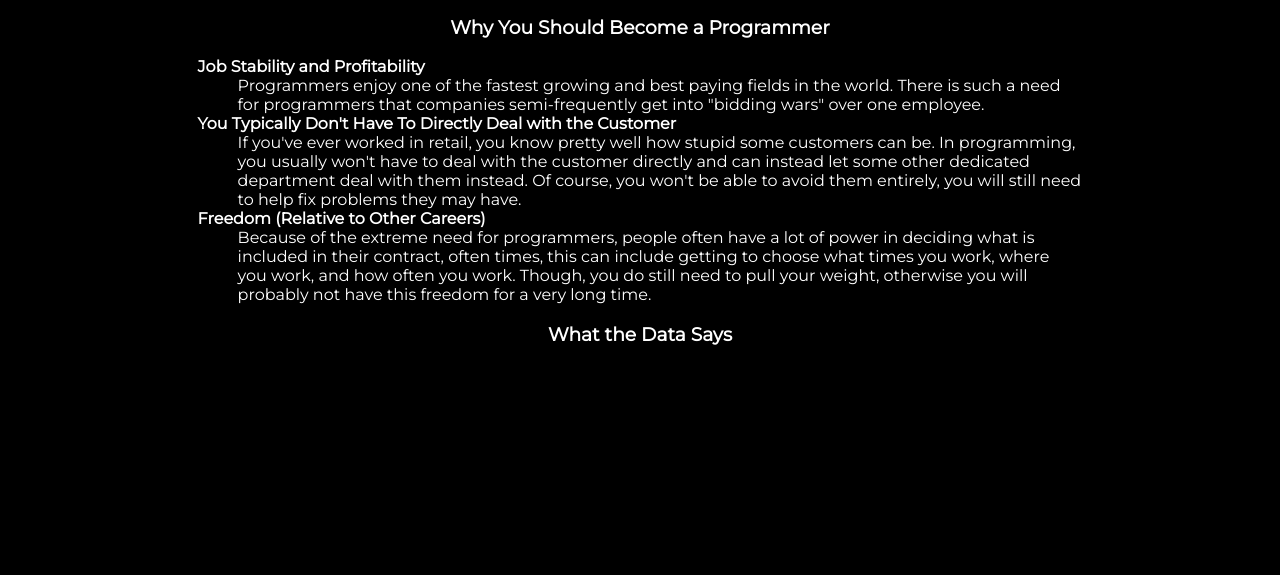
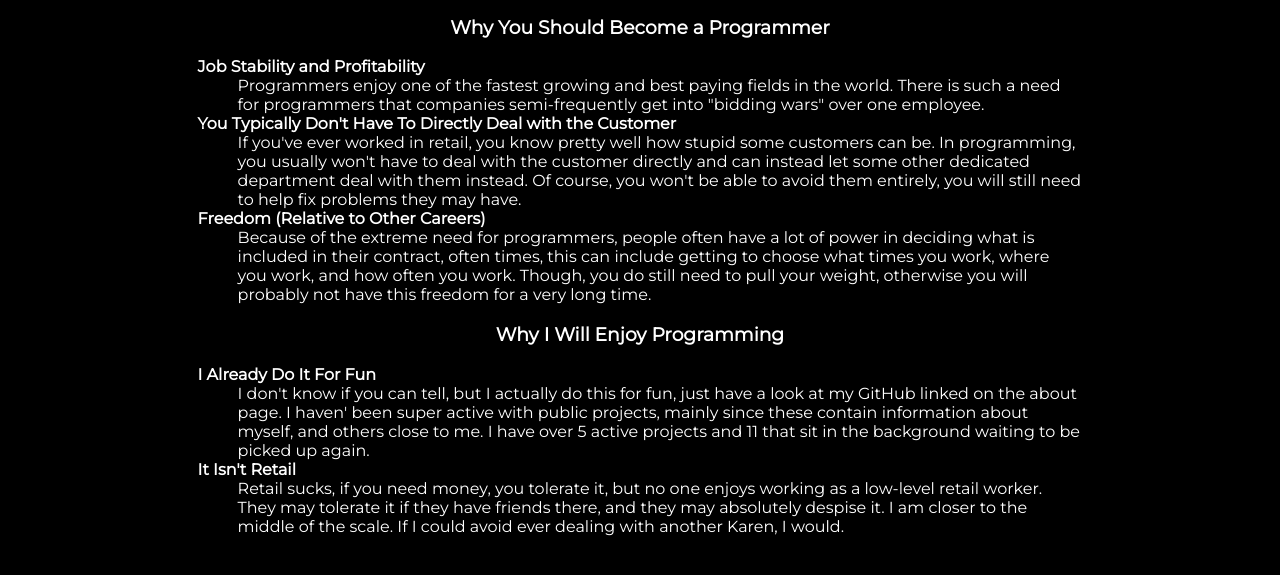
Before and after one commit to Sidpatchy/psychic-chainsaw, a plain HTML site: page choice.html in a window 1280 px wide. Shown: the part 141-716 px from the top of the page. Drawn offline with Linux system fonts and the light colour scheme.

Commit message:
Update choice.html

```diff
--- a/choice.html
+++ b/choice.html
@@ -25,6 +25,11 @@
 			<dt>Freedom (Relative to Other Careers)</dt>
 			<dd>Because of the extreme need for programmers, people often have a lot of power in deciding what is included in their contract, often times, this can include getting to choose what times you work, where you work, and how often you work. Though, you do still need to pull your weight, otherwise you will probably not have this freedom for a very long time.</dt>
 		</dl>
-		<h3>What the Data Says</h3>
+		<h3>Why I Will Enjoy Programming</h3>
+		<dl>
+			<dt>I Already Do It For Fun</dt>
+			<dd>I don't know if you can tell, but I actually do this for fun, just have a look at my GitHub linked on the about page. I haven' been super active with public projects, mainly since these contain information about myself, and others close to me. I have over 5 active projects and 11 that sit in the background waiting to be picked up again.</dd>
+			<dt>It Isn't Retail</dt>
+			<dd>Retail sucks, if you need money, you tolerate it, but no one enjoys working as a low-level retail worker. They may tolerate it if they have friends there, and they may absolutely despise it. I am closer to the middle of the scale. If I could avoid ever dealing with another Karen, I would.
 	</body>
 </html>
```
